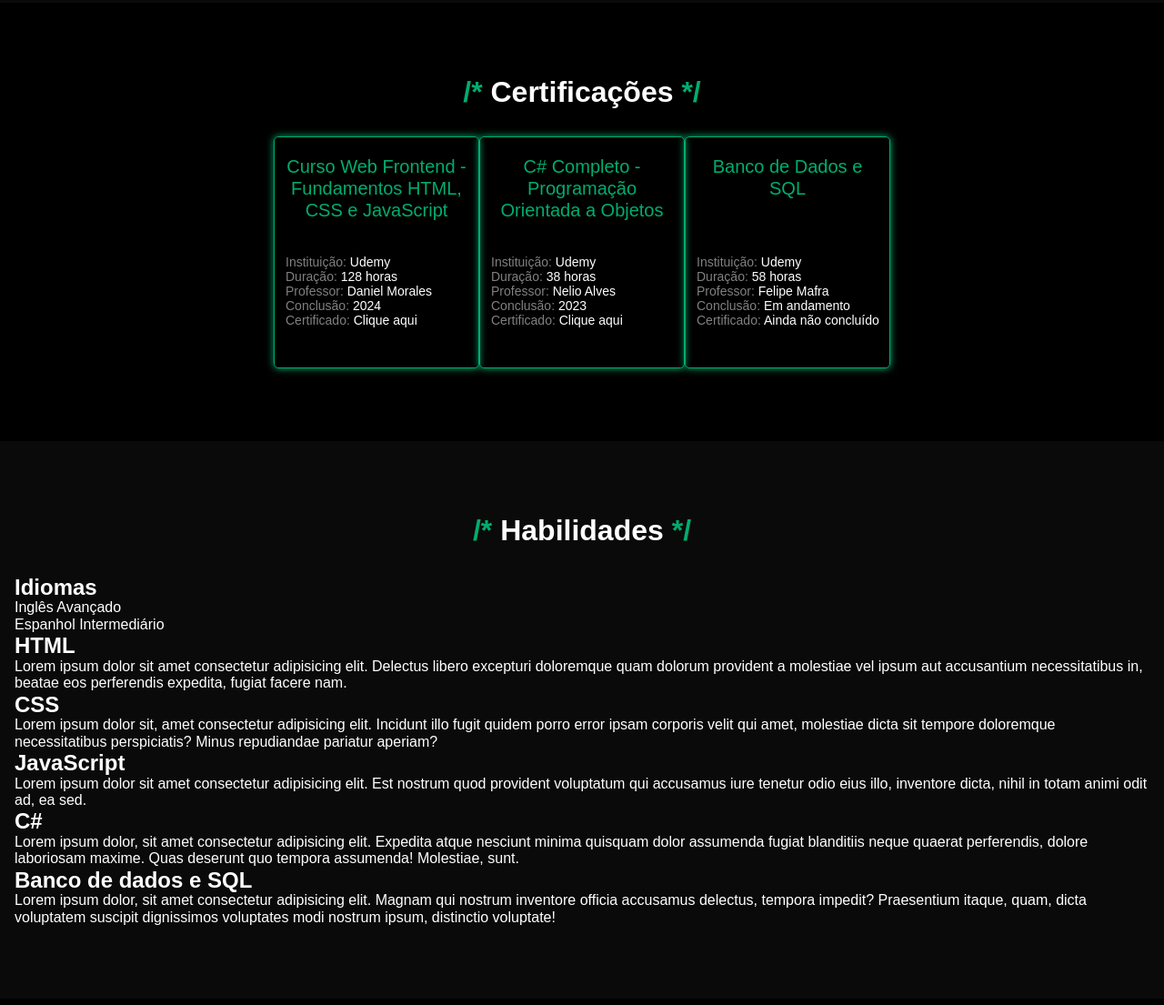
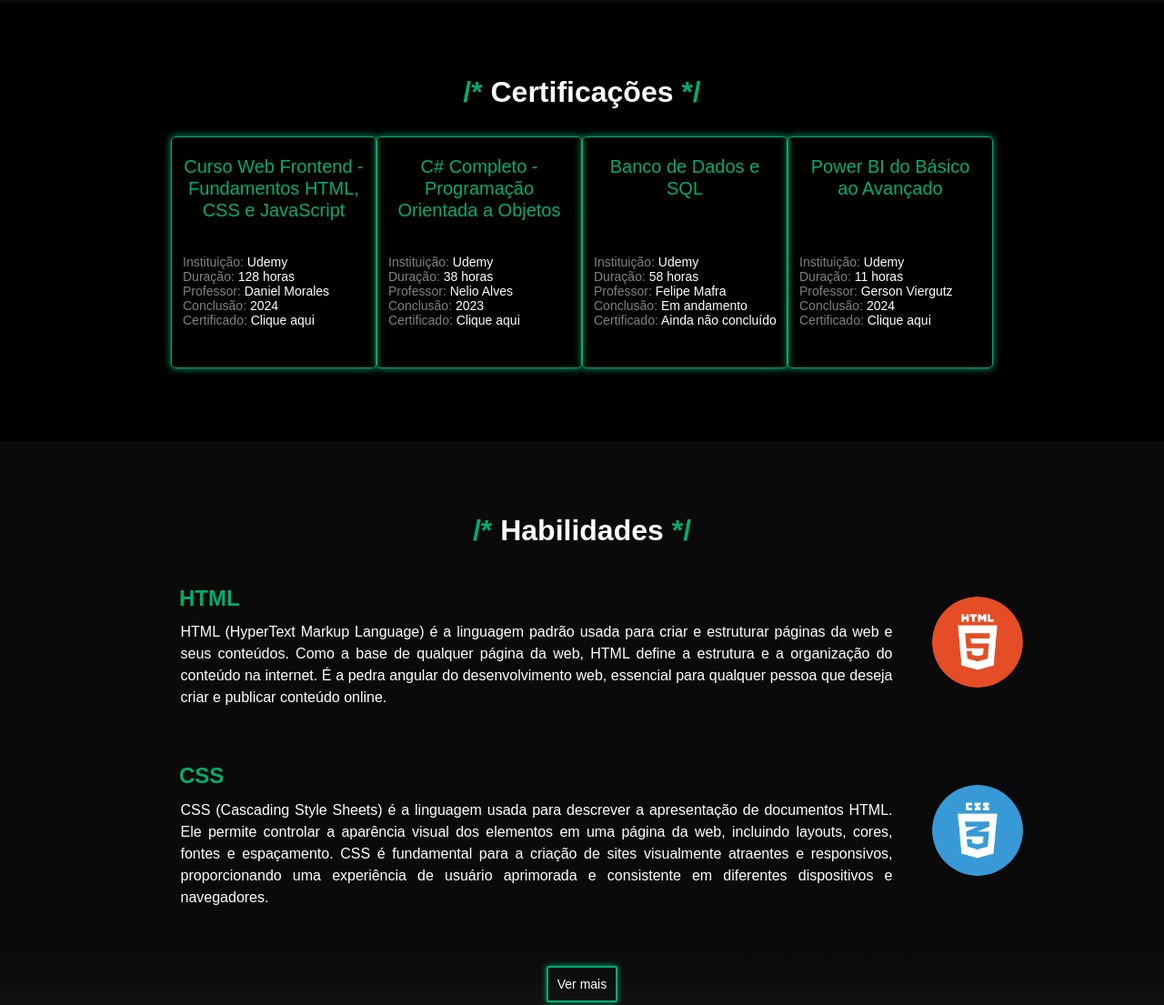
Before and after one commit to lucaszocca98/siteLucasZocca, a plain HTML site: page index.html in a window 1280 px wide. Shown: the part 1695-2800 px from the top of the page at 91% size. Drawn offline with Linux system fonts and the light colour scheme.

Commit message:
Seção Habilidades finalizada

```diff
--- a/index.html
+++ b/index.html
@@ -143,6 +143,17 @@
                 </div>
             </article>
 
+            <article class="white-color certification-container">
+                <h2 class="centification-title">Power BI do Básico ao Avançado</h2>
+                <div class="certification-flex">
+                    <p><span class="grey-color">Instituição: </span>Udemy</p>
+                    <p><span class="grey-color">Duração: </span>11 horas</p>
+                    <p><span class="grey-color">Professor: </span>Gerson Viergutz</p>
+                    <p><span class="grey-color">Conclusão: </span>2024</p>
+                    <p><span class="grey-color">Certificado: </span><a class="white-color" href="https://www.udemy.com/certificate/UC-ea62554d-a891-4093-ab7d-265487f20d22/" target="_blank">Clique aqui</a></p>
+                </div>
+            </article>
+
             <span  class="prev white-color" style="display: none;"><i class="fas fa-angle-left fa-4x"></i></span>
             <span class="next white-color" style="display: none;"><i class="fas fa-angle-right fa-4x"></i></span>
         </div>
@@ -150,38 +161,55 @@
 
     <!-- Habilidades -->
 
-    <div class="container greydark-color zero-spaces padding-pageSections">
+    <div class="greydark-color">
+        <div class="container zero-spaces">
             <h1 class="white-color margin-h1"><span class="comment-detail">/* </span>Habilidades<span class="comment-detail"> */</span></h1>
 
-        <div class="white-color">
-            <h2>Idiomas</h2>
-            <p>Inglês Avançado</p>
-            <p>Espanhol Intermediário</p>
+            <div class="white-color divide-image skill-container">
+                <div class="abilities-text">
+                    <h2 class="abilities-title">HTML</h2>
+                    <p class="skill-text">HTML (HyperText Markup Language) é a linguagem padrão usada para criar e estruturar páginas da web e seus conteúdos. Como a base de qualquer página da web, HTML define a estrutura e a organização do conteúdo na internet. É a pedra angular do desenvolvimento web, essencial para qualquer pessoa que deseja criar e publicar conteúdo online.</p>
+                </div>
+                <img class="abilities-images" src="images/html.png" alt="HTML logo">
             </div>
 
-        <div class="white-color">
-            <h2>HTML</h2>
-            <p>Lorem ipsum dolor sit amet consectetur adipisicing elit. Delectus libero excepturi doloremque quam dolorum provident a molestiae vel ipsum aut accusantium necessitatibus in, beatae eos perferendis expedita, fugiat facere nam.</p>
+            <div class="white-color divide-image skill-container">
+                <div class="abilities-text">
+                    <h2 class="abilities-title">CSS</h2>
+                    <p class="skill-text">CSS (Cascading Style Sheets) é a linguagem usada para descrever a apresentação de documentos HTML. Ele permite controlar a aparência visual dos elementos em uma página da web, incluindo layouts, cores, fontes e espaçamento. CSS é fundamental para a criação de sites visualmente atraentes e responsivos, proporcionando uma experiência de usuário aprimorada e consistente em diferentes dispositivos e navegadores.</p>
+                </div>
+                <img class="abilities-images" src="images/css.png" alt="CSS logo">
             </div>
 
-        <div class="white-color">
-            <h2>CSS</h2>
-            <p>Lorem ipsum dolor sit, amet consectetur adipisicing elit. Incidunt illo fugit quidem porro error ipsam corporis velit qui amet, molestiae dicta sit tempore doloremque necessitatibus perspiciatis? Minus repudiandae pariatur aperiam?</p>
+            <div id="hide-skills">
+            <div class="white-color divide-image skill-container">
+                <div class="abilities-text">
+                    <h2 class="abilities-title">JavaScript</h2>
+                    <p class="skill-text">JavaScript é a linguagem de programação usada para adicionar interatividade e comportamento dinâmico a páginas da web. Permite criar conteúdos que respondem a ações do usuário, como cliques e movimentos do mouse, além de atualizar e manipular elementos HTML e CSS de forma dinâmica. JavaScript é essencial para o desenvolvimento web moderno, tornando os sites mais interativos, funcionais e envolventes.</p>
+                </div>
+                <img class="abilities-images" src="images/JavaScript.png" alt="JavaScript logo">
             </div>
 
-        <div class="white-color">
-            <h2>JavaScript</h2>
-            <p>Lorem ipsum dolor sit amet consectetur adipisicing elit. Est nostrum quod provident voluptatum qui accusamus iure tenetur odio eius illo, inventore dicta, nihil in totam animi odit ad, ea sed.</p>
+            <div class="white-color divide-image skill-container">
+                <div class="abilities-text">
+                    <h2 class="abilities-title">Banco de dados e SQL</h2>
+                    <p class="skill-text">SQL (Structured Query Language) é a linguagem padrão usada para gerenciar e manipular bancos de dados relacionais. Ele permite criar, modificar e consultar bancos de dados, além de inserir, atualizar e excluir dados. SQL é fundamental para o desenvolvimento de aplicações que requerem armazenamento e recuperação eficientes de grandes volumes de dados, sendo uma habilidade essencial para administradores de banco de dados e desenvolvedores de software.</p>
+                </div>
+                <img class="abilities-images" src="images/sql.png" alt="SQL logo">
             </div>
 
-        <div class="white-color">
-            <h2>C#</h2>
-            <p>Lorem ipsum dolor, sit amet consectetur adipisicing elit. Expedita atque nesciunt minima quisquam dolor assumenda fugiat blanditiis neque quaerat perferendis, dolore laboriosam maxime. Quas deserunt quo tempora assumenda! Molestiae, sunt.</p>
+            <div class="white-color divide-image skill-container">
+                <div class="abilities-text">
+                    <h2 class="abilities-title">Power BI</h2>
+                    <p class="skill-text">Power BI é uma ferramenta de análise de negócios desenvolvida pela Microsoft, usada para visualizar dados e compartilhar insights em toda a organização. Com ela, é possível conectar-se a diversas fontes de dados, criar relatórios interativos e painéis personalizados, facilitando a tomada de decisões baseadas em dados. Power BI é essencial para profissionais que desejam transformar dados brutos em informações valiosas e acessíveis, promovendo uma cultura orientada por dados.</p>
+                </div>
+                <img class="abilities-images" src="images/powerbi.png" alt="Power BI logo">
+            </div>
+            </div>
         </div>
 
-        <div class="white-color">
-            <h2>Banco de dados e SQL</h2>
-            <p>Lorem ipsum dolor, sit amet consectetur adipisicing elit. Magnam qui nostrum inventore officia accusamus delectus, tempora impedit? Praesentium itaque, quam, dicta voluptatem suscipit dignissimos voluptates modi nostrum ipsum, distinctio voluptate!</p>
+        <div id="button-container">
+            <button onclick="verMais()" id="read-button">Ver mais</button>
         </div>
     </div>
 
@@ -192,5 +220,6 @@
     </div>
 
     <script src="https://kit.fontawesome.com/7e1e297f3c.js" crossorigin="anonymous"></script>
+    <script src="scripts/button.js"></script>
 </body>
 </html>
--- /dev/null
+++ b/scripts/button.js
@@ -0,0 +1,16 @@
+function verMais(){
+    var maisTexto = document.getElementById('hide-skills');
+    var botao = document.getElementById('read-button');
+    var buttonContainer = document.getElementById('button-container');
+
+    if(maisTexto.style.display === 'none' || maisTexto.style.display === ''){
+        maisTexto.style.display = 'inline';
+        botao.innerHTML = 'Ver menos';
+        buttonContainer.style.background = 'rgba(255, 255, 255, 0)';
+    }
+    else{
+        maisTexto.style.display = 'none';
+        botao.innerHTML = 'Ver mais';
+        buttonContainer.style.background = 'linear-gradient(to bottom, rgba(255, 255, 255, 0), rgba(255, 255, 255, 0.06))';
+    }
+}
--- a/styles/main.css
+++ b/styles/main.css
@@ -295,7 +295,53 @@ a{
     margin-top: auto;
 }
 
+/* Habilidades */
 
+.abilities-title{
+    color: var(--greenColor);
+    padding: .5em 0;
+    text-align: center;
+}
+
+.skill-text{
+    text-align: justify;
+    max-width: 90%;
+    margin: 0 auto;
+    padding-bottom: 1.5em;
+    line-height: 1.5;
+}
+
+.abilities-images{
+    display: none;
+}
+
+#read-button{
+    border: 2px solid var(--greenColor);
+    padding: 10px;
+    border-radius: 2px;
+    margin-top: 15px;
+    background-color: transparent;
+    color: white;
+    cursor: pointer;
+    text-align: center;
+    box-shadow: 0 0 6px var(--greenColor);
+    font-size: 14px;
+}
+
+#button-container{
+    text-align: center;
+    padding-bottom: 60px;
+    background: linear-gradient(to bottom, rgba(255, 255, 255, 0), rgba(255, 255, 255, 0.06));
+    padding-top: 1.5em;
+}
+
+#hide-skills{
+    display: none;
+}
+
+.padding-button{
+    padding-bottom: 60px;
+}
 
 /* Telas maiores */
 
@@ -307,6 +353,8 @@ a{
 
     .header__menu{
         position: fixed;
+        display: flex;
+        justify-content: center;
     }
 
     .header__btnMenu{
@@ -361,4 +409,37 @@ a{
     .aboutMeFirstIcon{
         color: black;
     }
+
+    /* Habilidades */
+
+    .divide-image{
+        display: flex;
+        justify-content: center;
+        align-items: center;
+        margin: 0 auto;
+        padding-bottom: 3em;
+    }
+
+    .skill-container{
+        max-width: 970px;
+    }
+
+    .skill-text{
+        padding-bottom: 0;
+    }
+
+    .abilities-images{
+        border-radius: 50%;
+        height: 100px;
+        display: inline-block;
+    }
+
+    .abilities-title{
+        text-align: left;
+        margin-left: 1.75em;
+    }
+
+    #button-container{
+        padding-top: 0;
+    }
 }
```
Also changed, not shown: images/JavaScript.png (added), images/css.png (added), images/html.png (added), images/powerbi.png (added), images/sql.png (added). Lines whose indentation alone changed are shown as unchanged.
